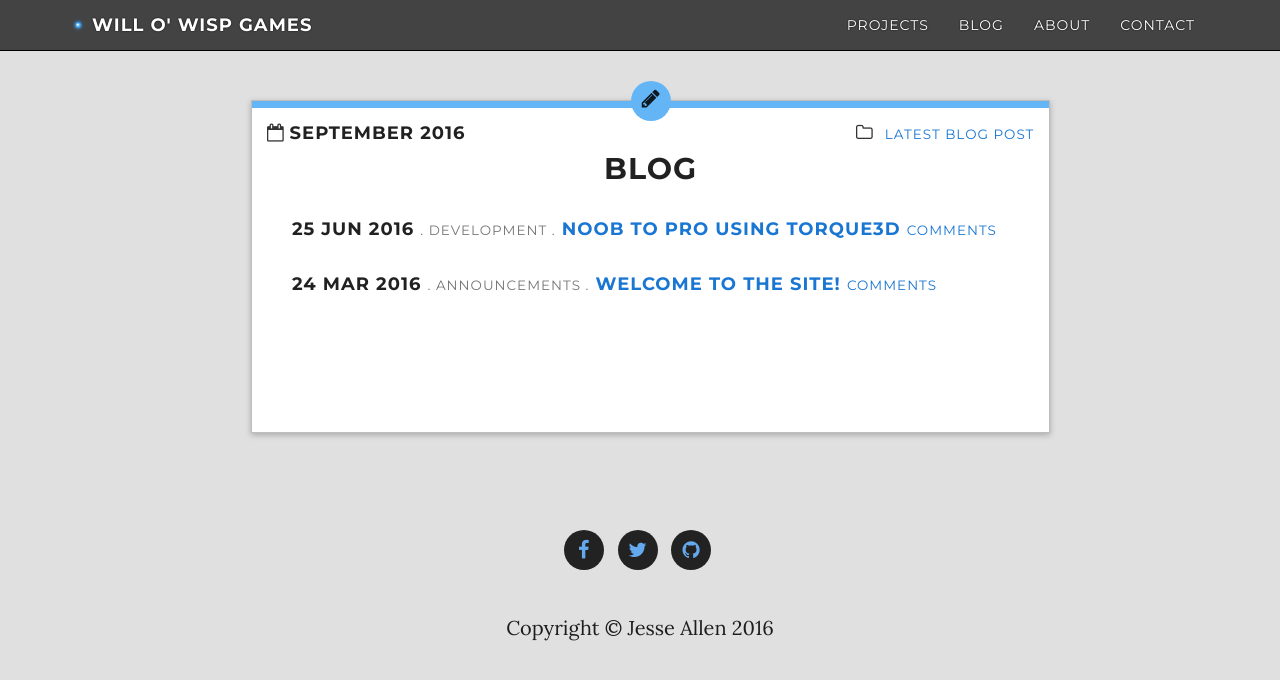
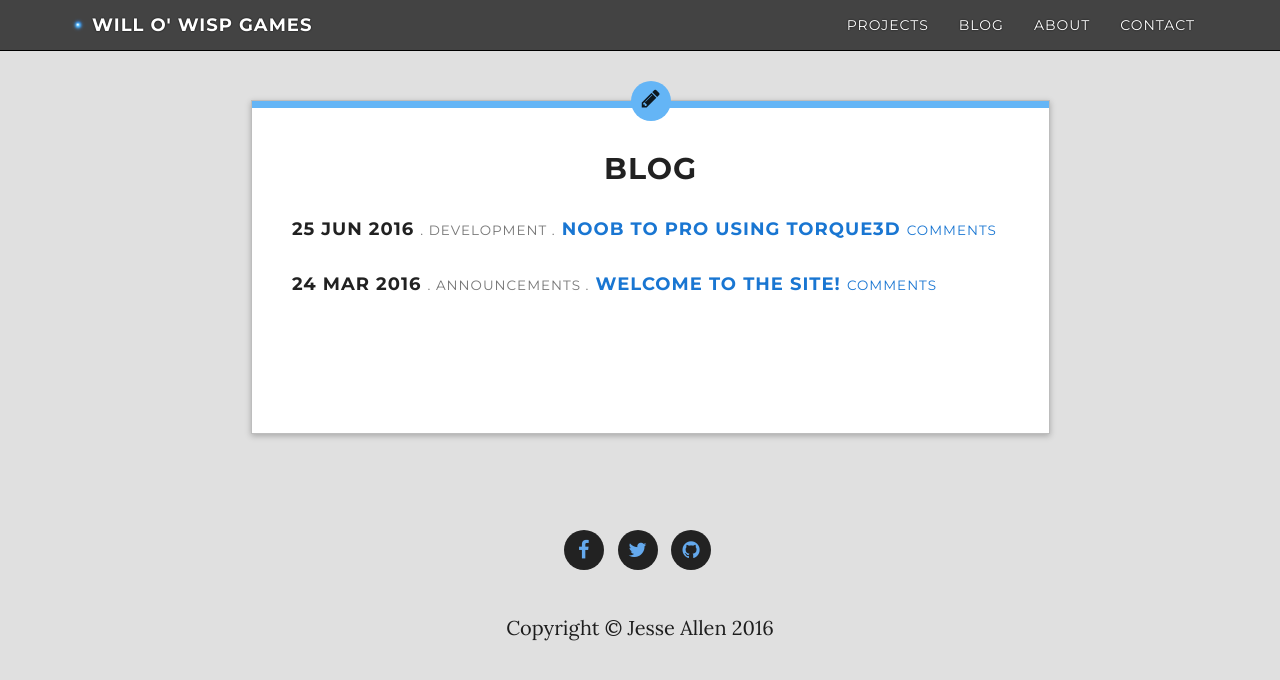
Before and after one commit to WilloWispGames/WilloWispGames.github.io, a Jekyll site: the page built from blog/index.html, in a window 1280 px wide. Shown: the top 680 px of the page. Built offline with Jekyll 4.4.1, drawn with Linux system fonts in a browser that asks for light colours; nearby versions of some CDN libraries; the list of posts is cut into pages by our own code; comment, search, counter and statistics services are not loaded.

Commit message:
Update archivePane.html

```diff
--- a/_includes/archivePane.html
+++ b/_includes/archivePane.html
@@ -9,14 +9,7 @@
 	<div class="subject blog">
 	<div class="cat-color"></div>
 		<div class="icon"><i class="fa fa-pencil"></i></div>
-		<div class="header cf">
-		<h4 class="date"><i class="fa fa-calendar-o"></i><strong>September 2016</strong></h4>
-		<h4 class="cat"><i class="fa fa-folder-o"></i>
-			<small>
-    				<a href="{{site.baseurl}}{{ post.url }}">Latest Blog Post</a>
-  			</small>
-		</h4>
-		</div>
+		<div class="header cf"><br></div>
 
 		<!--h3 class="title">Blog</h3-->
 
```
